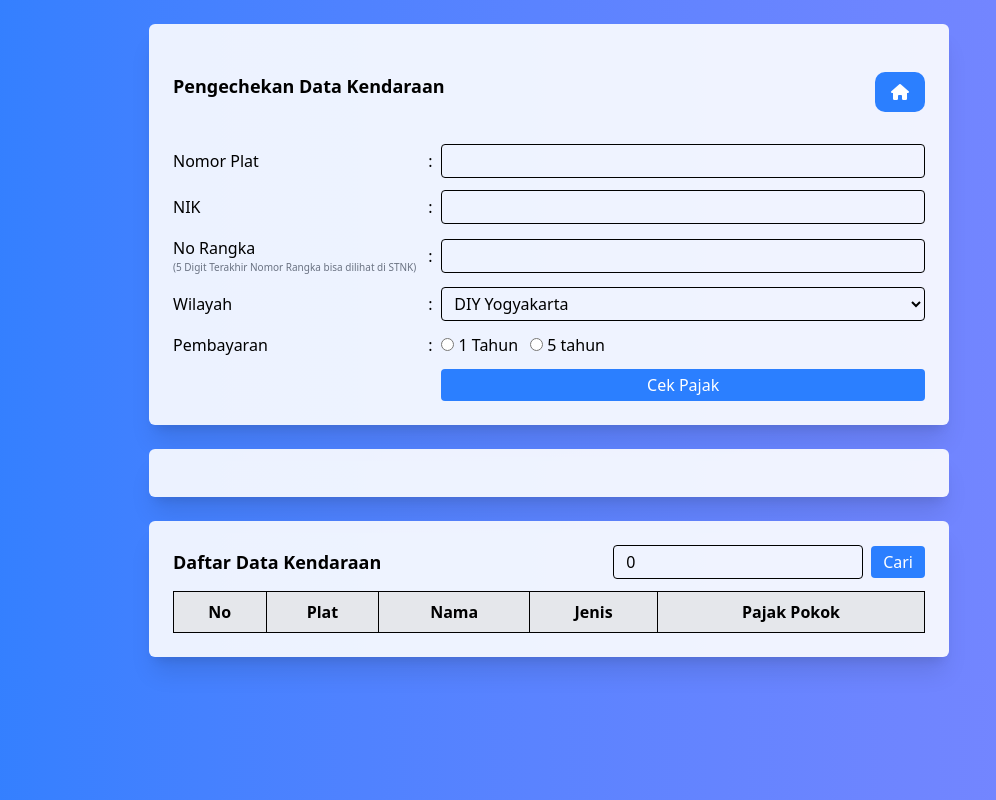
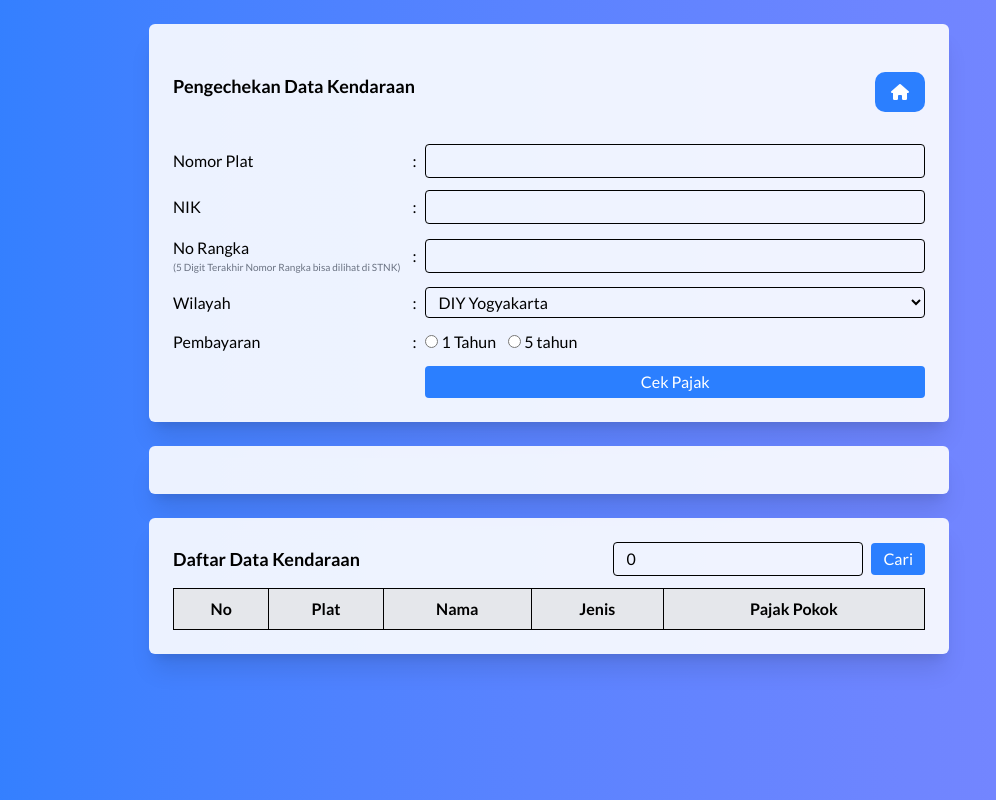
Before and after one commit to hafizprasejarah/UTS_WEB2, a PHP site: page /halaman-pajak/pajak.php in a window 1280 px wide. Shown: the whole page, without its empty margins (91-1087 px from the left). Run offline with PHP 8.4, Linux system fonts and the light colour scheme; lists and menus that the app fills with data are empty.

Commit message:
final uts

```diff
--- a/halaman-pajak/pajak.php
+++ b/halaman-pajak/pajak.php
@@ -65,10 +65,8 @@ if ($keyword != '') {
     foreach ($kendaraan as $platNomor => $item) {
         if (stripos($platNomor, $keyword) !== false || stripos($item['nama'], $keyword) !== false || stripos($item['jenis'], $keyword) !== false) {
             $hasil_cari[$platNomor] = $item;
-
         }
     }
-
 } else {
     $hasil_cari = $kendaraan; // Jika tidak mencari, tampilkan semua
 }
@@ -82,8 +80,16 @@ if ($keyword != '') {
     <meta charset="UTF-8">
     <meta name="viewport" content="width=device-width, initial-scale=1.0">
     <title>Bayar</title>
-    <link rel="stylesheet" href="https://cdnjs.cloudflare.com/ajax/libs/font-awesome/6.2.1/css/all.min.css" integrity="sha512-MV7K8+y+gLIBoVD59lQIYicR65iaqukzvf/nwasF0nqhPay5w/9lJmVM2hMDcnK1OnMGCdVK+iQrJ7lzPJQd1w==" crossorigin="anonymous" referrerpolicy="no-referrer" />
+    <link rel="stylesheet" href="https://cdnjs.cloudflare.com/ajax/libs/font-awesome/6.2.1/css/all.min.css"
+        integrity="sha512-MV7K8+y+gLIBoVD59lQIYicR65iaqukzvf/nwasF0nqhPay5w/9lJmVM2hMDcnK1OnMGCdVK+iQrJ7lzPJQd1w==" crossorigin="anonymous" referrerpolicy="no-referrer" />
     <script src="https://cdn.jsdelivr.net/npm/@tailwindcss/browser@4"></script>
+    <style>
+        * {
+            font-family: "Lato", sans-serif;
+        }
+    </style>
+    <link href="https://fonts.googleapis.com/css2?family=Lato:ital,wght@0,100;0,300;0,400;0,700;0,900;1,100;1,300;1,400;1,700;1,900&display=swap"
+        rel="stylesheet">
     <script>
         const update = (input, total) => {
             const bayar = parseInt(input.value) || 0;
--- a/index.php
+++ b/index.php
@@ -13,7 +13,8 @@
     </style>
     <link href="https://fonts.googleapis.com/css2?family=Lato:ital,wght@0,100;0,300;0,400;0,700;0,900;1,100;1,300;1,400;1,700;1,900&display=swap" rel="stylesheet">
     <script src="https://cdn.jsdelivr.net/npm/@tailwindcss/browser@4"></script>
-    <link rel="stylesheet" href="https://cdnjs.cloudflare.com/ajax/libs/font-awesome/6.2.1/css/all.min.css" integrity="sha512-MV7K8+y+gLIBoVD59lQIYicR65iaqukzvf/nwasF0nqhPay5w/9lJmVM2hMDcnK1OnMGCdVK+iQrJ7lzPJQd1w==" crossorigin="anonymous" referrerpolicy="no-referrer" />
+    <link rel="stylesheet" href="https://cdnjs.cloudflare.com/ajax/libs/font-awesome/6.2.1/css/all.min.css"
+        integrity="sha512-MV7K8+y+gLIBoVD59lQIYicR65iaqukzvf/nwasF0nqhPay5w/9lJmVM2hMDcnK1OnMGCdVK+iQrJ7lzPJQd1w==" crossorigin="anonymous" referrerpolicy="no-referrer" />
     <script>
         const gantiHalaman = (page) => {
             window.location.href = 'halaman-pajak/pajak.php';
```
Also changed, not shown: halaman-pajak/kwitansi.php (+7 -0 lines).
